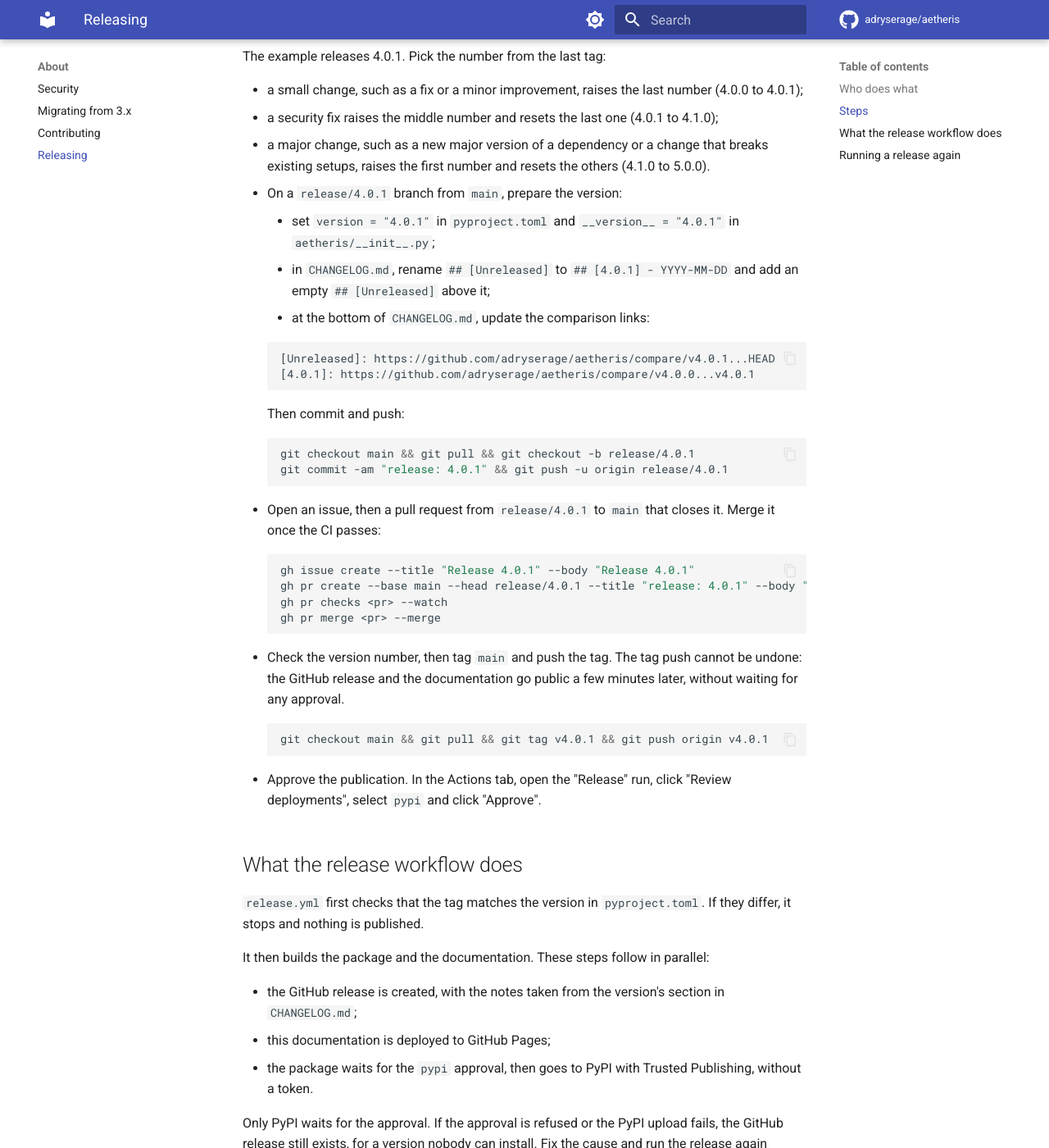
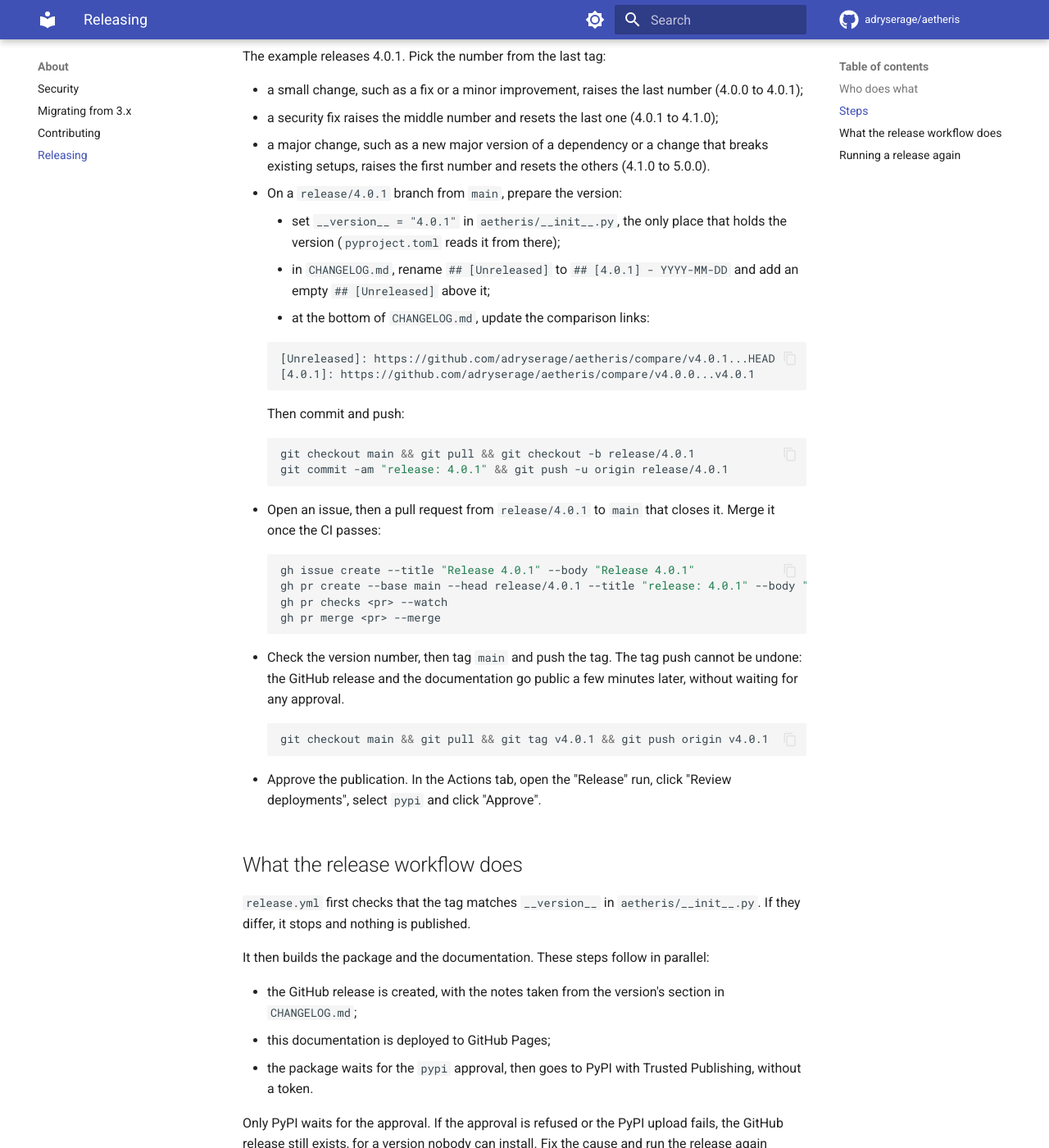
Before and after one commit to adryserage/Aetheris, an MkDocs documentation site: the page built from docs/releasing.md, in a window 1280 px wide and 1400 px high, scrolled down 786 px. Shown: the whole window at 82% size. Built offline with MkDocs 1.6.1 and Material for MkDocs 9.7.7, drawn with Linux system fonts in a browser that asks for light colours; comment, search, counter and statistics services are not loaded.

Commit message:
fix(release): keep the version number in one file

```diff
--- a/docs/releasing.md
+++ b/docs/releasing.md
@@ -22,7 +22,7 @@ The example releases 4.0.1. Pick the number from the last tag:
 
 1. On a `release/4.0.1` branch from `main`, prepare the version:
 
-    - set `version = "4.0.1"` in `pyproject.toml` and `__version__ = "4.0.1"` in `aetheris/__init__.py`;
+    - set `__version__ = "4.0.1"` in `aetheris/__init__.py`, the only place that holds the version (`pyproject.toml` reads it from there);
     - in `CHANGELOG.md`, rename `## [Unreleased]` to `## [4.0.1] - YYYY-MM-DD` and add an empty `## [Unreleased]` above it;
     - at the bottom of `CHANGELOG.md`, update the comparison links:
 
@@ -57,7 +57,7 @@ The example releases 4.0.1. Pick the number from the last tag:
 
 ## What the release workflow does
 
-`release.yml` first checks that the tag matches the version in `pyproject.toml`. If they differ, it stops and nothing is published.
+`release.yml` first checks that the tag matches `__version__` in `aetheris/__init__.py`. If they differ, it stops and nothing is published.
 
 It then builds the package and the documentation. These steps follow in parallel:
 
--- a/pyproject.toml
+++ b/pyproject.toml
@@ -4,7 +4,7 @@ build-backend = "setuptools.build_meta"
 
 [project]
 name = "adryserage-aetheris"
-version = "5.0.2"
+dynamic = ["version"]
 description = "MCP server with code review rules and reproducible checks (secrets, OSV vulnerabilities, metrics, dependency graphs) for AI coding assistants. No API key needed."
 readme = "README.md"
 requires-python = ">=3.10"
@@ -67,6 +67,9 @@ Changelog = "https://github.com/adryserage/aetheris/blob/main/CHANGELOG.md"
 adryserage-aetheris = "aetheris.server:main"
 aetheris = "aetheris.cli:entry"
 
+[tool.setuptools.dynamic]
+version = {attr = "aetheris.__version__"}
+
 [tool.setuptools.packages.find]
 where = ["."]
 include = ["aetheris*"]
```
Also changed, not shown: scripts/README.md (+1 -1 lines), 1 other file.
